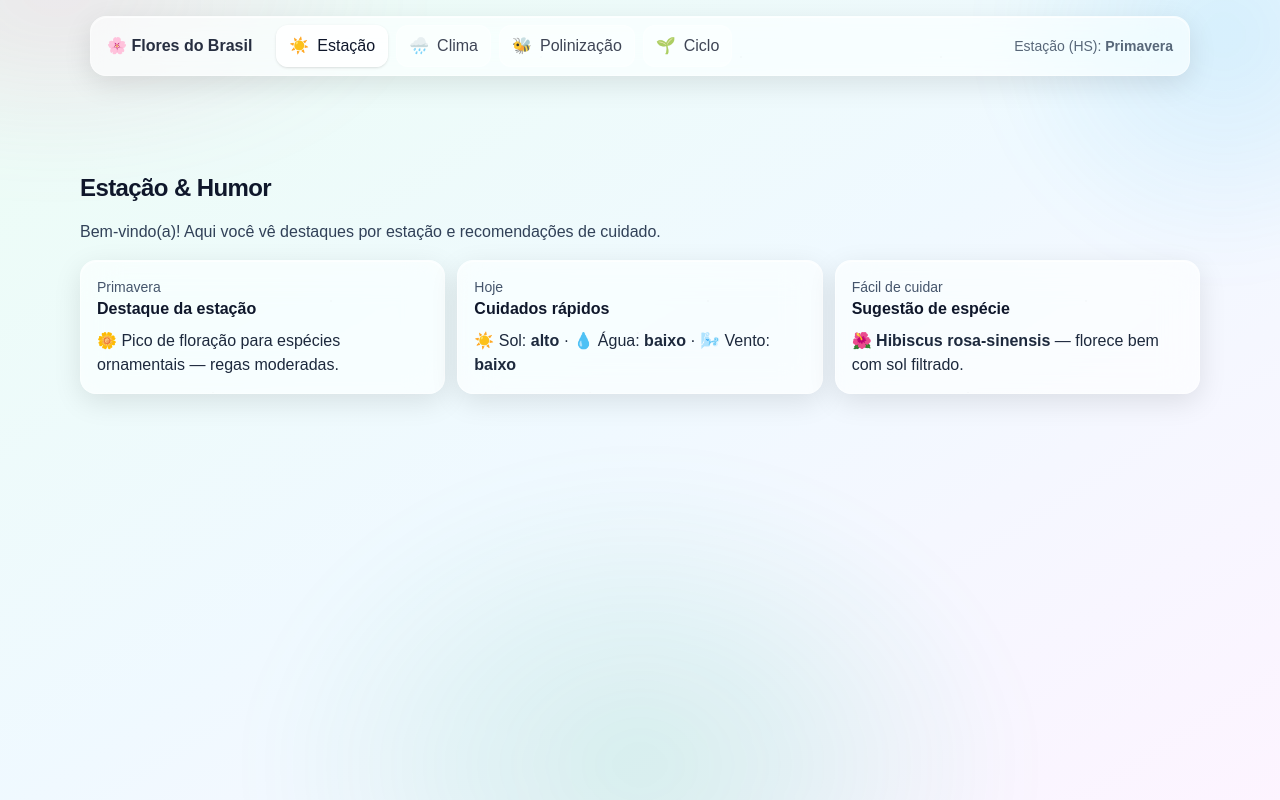
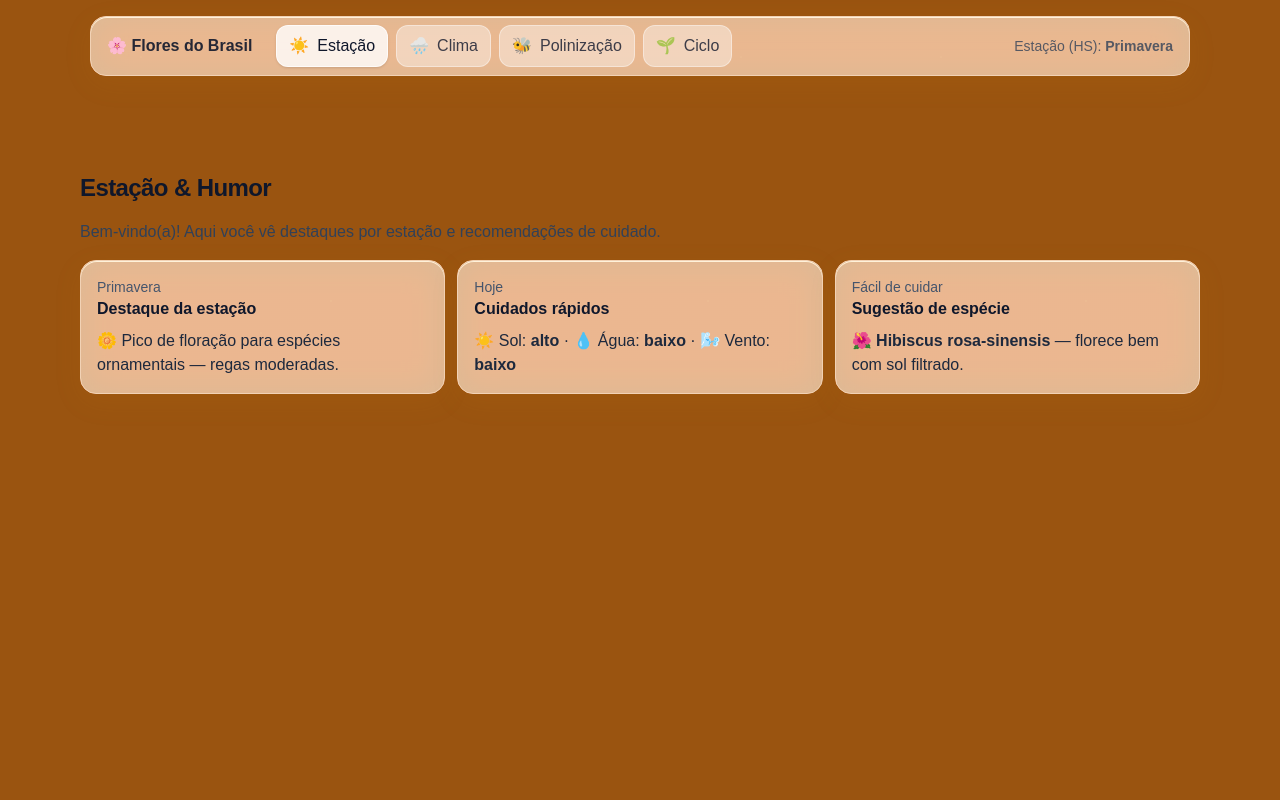
Before and after one commit to JoaoVitorinoVN/bloomWatch-nasa, a Next.js app: page /ui in a window 1280 px wide. Built offline with nearby package versions, Linux system fonts and the light colour scheme.

Commit message:
minor changes

```diff
--- a/src/app/globals.css
+++ b/src/app/globals.css
@@ -1,8 +1,14 @@
 @import "tailwindcss";
 
+/* ======== BASE (light) ======== */
 :root {
-  --background: #ffffff;
-  --foreground: #171717;
+    /* Paleta pedida */
+    --background: #FDF8E8;   /* fundo mais quente */
+    --foreground: #4B392E;   /* textos */
+
+    /* Acentos (caso queira usar no futuro) */
+    --brand-accent: #FFB700;
+    --brand-accent-2: #D27E00;
 }
 
 @theme inline {
@@ -12,9 +18,10 @@
     --font-mono: var(--font-geist-mono);
 }
 
+/* ======== BASE (dark) ======== */
 @media (prefers-color-scheme: dark) {
     :root {
-    --background: #0a0a0a;
+        --background: #ffba05;
         --foreground: #ededed;
     }
 }
@@ -26,19 +33,30 @@ body {
 }
 
 /* ---------- Apple Glass tokens ---------- */
+/* LIGHT: levemente amarelado */
 :root{
     color-scheme: light dark;
-    /* → um pouco mais claro que antes */
-    --glass-bg: rgba(255,255,255,0.65);
-    --glass-border: rgba(255,255,255,0.42);
-    --glass-inner: rgba(255,255,255,0.72);
-    --glass-shadow: 0 8px 28px rgba(0,0,0,.10);
+
+    /* Tinta amarelada sutil no glass (1ª camada) + base translúcida */
+    --glass-bg:
+            linear-gradient(0deg, rgba(255,183,0,.06), rgba(255,183,0,.06)),
+            rgba(255,255,255,0.60);
+
+    /* Borda/hairline com leve âmbar */
+    --glass-border: color-mix(in oklab, #D27E00 35%, #ffffff 65%);
+    /* Filete interno um pouco mais claro, com toque quente */
+    --glass-inner: color-mix(in oklab, #ffffff 80%, #FFB700 20%);
+
+    /* Sombra com um leve âmbar (bem sutil) */
+    --glass-shadow: 0 8px 28px rgba(210,126,0,.10);
+
     --glass-blur: 18px;
     --glass-sat: 180%;
 }
+
+/* DARK: mantém seu look anterior */
 @media (prefers-color-scheme: dark){
     :root{
-        /* dark mais claro também */
         --glass-bg: rgba(24,24,27,0.30);
         --glass-border: rgba(255,255,255,0.16);
         --glass-inner: rgba(255,255,255,0.28);
@@ -68,19 +86,26 @@ body {
         position: absolute; inset: 0; border-radius: inherit; pointer-events: none;
         opacity: .05; mix-blend-mode: overlay;
         background-image:
-                radial-gradient(1px 1px at 25% 20%, #000 99%, transparent 100%),
-                radial-gradient(1px 1px at 75% 30%, #000 99%, transparent 100%),
-                radial-gradient(1px 1px at 40% 80%, #000 99%, transparent 100%),
-                radial-gradient(1px 1px at 60% 60%, #000 99%, transparent 100%);
+                radial-gradient(1px 1px at 25% 20%, #ffea63 99%, transparent 100%),
+                radial-gradient(1px 1px at 75% 30%, #ffed75 99%, transparent 100%),
+                radial-gradient(1px 1px at 40% 80%, #ffdf49 99%, transparent 100%),
+                radial-gradient(1px 1px at 60% 60%, #ffd83b 99%, transparent 100%);
         background-size: 200px 200px, 240px 240px, 180px 180px, 220px 220px;
     }
+
+    /* Fundo bokeh aquecido para combinar com o tema */
     .bg-bokeh::before{
-        content:""; position: fixed; inset: -10% -10% -10% -10%; z-index: 0;
-        filter: blur(30px);
-        background:
-                radial-gradient(600px 300px at 12% 8%, rgba(236,72,153,.12), transparent 60%),
-                radial-gradient(420px 420px at 88% 12%, rgba(14,165,233,.12), transparent 55%),
-                radial-gradient(640px 500px at 50% 88%, rgba(16,185,129,.14), transparent 60%);
+        content:"";
+        position: fixed;
+        inset: -10% -10% -10% -10%;
+        z-index: 0;
+
+        /* remove os efeitos para não “sujar” a cor plana */
+        filter: none;
+
+        /* <<< AQUI: cor única no lugar dos radial-gradients */
+
+        background: #9A5410;
     }
     @media (prefers-reduced-motion: reduce){
         .bg-bokeh::before{ filter: blur(18px); }
--- a/src/app/ui/page.tsx
+++ b/src/app/ui/page.tsx
@@ -116,7 +116,7 @@ export default function UIPage() {
                                         title={`${f.common} (${f.sci})`}
                                         className={`flex items-center justify-center w-10 h-10 rounded-xl transition ${
                                             active
-                                                ? 'ring-2 ring-emerald-400 bg-white/60 dark:bg-white/20'
+                                                ? 'ring-2 ring-[#FFB700] bg-white/60 dark:bg-white/20'  /* <- amarelo novo */
                                                 : 'hover:bg-white/40 dark:hover:bg-white/10'
                                         }`}
                                         aria-pressed={active}
@@ -264,7 +264,7 @@ function Slider({ label, value, onChange, icon }:{
                 <input
                     type="range" min={0} max={100} value={value}
                     onChange={(e)=>onChange(Number(e.target.value))}
-                    className="w-full accent-emerald-600"
+                    className="w-full accent-[#FFB700]"  /* <- amarelo novo no slider */
                     aria-valuemin={0} aria-valuemax={100} aria-valuenow={value} aria-label={label}
                 />
             </div>
--- a/src/components/FlowerHero.tsx
+++ b/src/components/FlowerHero.tsx
@@ -25,14 +25,12 @@ type Props = {
 export default function FlowerHero({
                                        size = 220, sun = 50, rain = 10, wind = 10, theme, petals = 8
                                    }: Props) {
-    // clamps/normalize
     const clamp = (v:number) => Math.min(Math.max(v, 0), 100)
     const sunN  = clamp(sun)  / 100
     const rainN = clamp(rain) / 100
     const windN = clamp(wind) / 100
     const round = (n:number) => +n.toFixed(3)
 
-    // defaults + tema
     const petalStart  = theme?.petalStart  ?? '#fca5a5'
     const petalEnd    = theme?.petalEnd    ?? '#ef4444'
     const centerStart = theme?.centerStart ?? '#fde68a'
@@ -42,7 +40,6 @@ export default function FlowerHero({
     const leaf1       = theme?.leaf1       ?? '#22c55e'
     const leaf2       = theme?.leaf2       ?? '#16a34a'
 
-    // visual params
     const ampDeg     = (1 + windN * 9).toFixed(2) + 'deg'
     const speedS     = Math.max(1.2, 4 - windN * 3).toFixed(2) + 's'
     const sunSat     = (0.9 + sunN * 0.9).toFixed(2)
@@ -153,8 +150,6 @@ export default function FlowerHero({
     )
 }
 
-// --- subcomponentes auxiliares ---
-
 function Cloud() {
     return (
         <g>
@@ -165,7 +160,6 @@ function Cloud() {
         </g>
     )
 }
-
 function Raindrop({ x, delay = 0, speed = 2 }: { x: number; delay?: number; speed?: number }) {
     return (
         <g className="drop" style={{ animationDuration: `${speed}s`, animationDelay: `${delay}s` }}>
```
Lines whose indentation alone changed are shown as unchanged.
